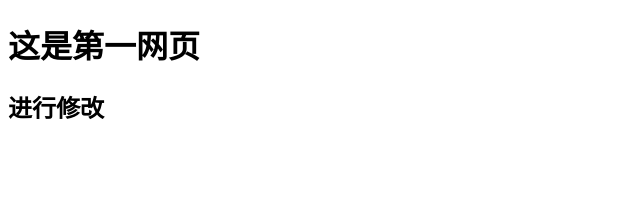
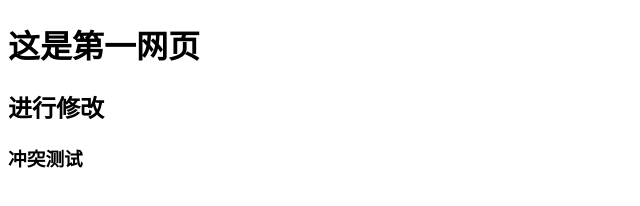
Before and after one commit to balooalex111/git-test01, a plain HTML site: page index.html in a window 1280 px wide. Shown: the whole page, without its empty margins (0-640 px from the left). Drawn offline with Linux system fonts and the light colour scheme.

Commit message:
Update index.html
冲突测试

```diff
--- a/index.html
+++ b/index.html
@@ -8,5 +8,6 @@
 <body>
     <h1>这是第一网页</h1>
     <h2>进行修改</h2>
+    <h3>冲突测试</h3>
 </body>
 </html>
```
